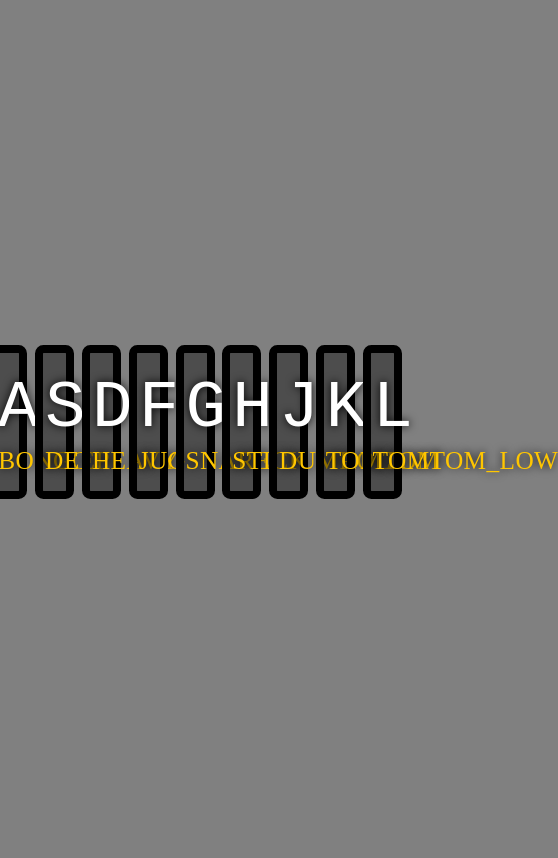
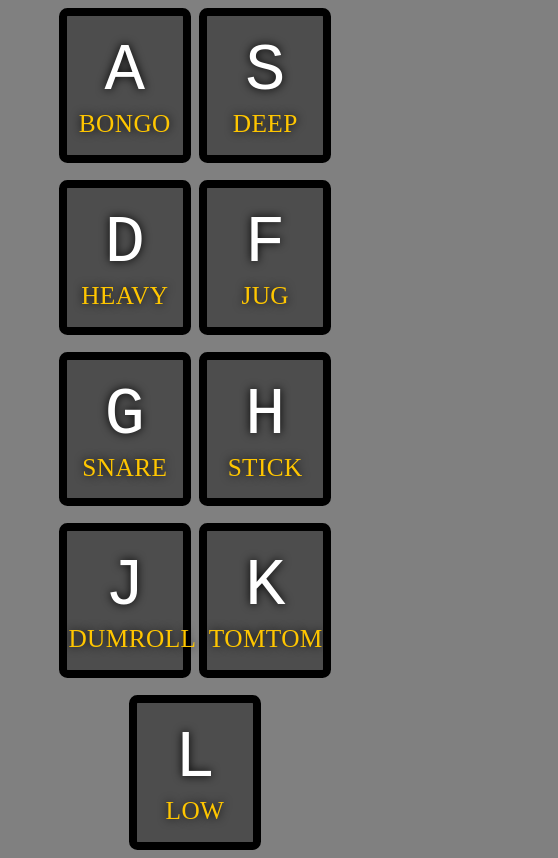
Before and after one commit to michalplebanski/js-drum, a website: page public/index.html in a window 390 px wide. Shown: the whole page, 558 px wide, since content can reach past the window. Drawn offline with Linux system fonts and the light colour scheme.

Commit message:
adding js, rwd and prefix

```diff
--- a/public/index.html
+++ b/public/index.html
@@ -1,6 +1,7 @@
 <!DOCTYPE html>
 <html>
 <head>
+	<meta name="viewport" content="width=device-width, initial-scale=1">
     <meta charset="UTF-8">
     <title>JS-drum</title>
     <link rel="stylesheet" href="main.css">
@@ -41,7 +42,7 @@
         </div>
         <div data-key="76" class="keys__element">
             <kbd class="keys__element--letter">L</kbd>
-            <span class="keys__element--sound">tomtom_low</span>
+            <span class="keys__element--sound">low</span>
         </div>
     </div>
     <audio data-key="65" src="music/beat_bongo.wav"></audio>
--- a/src/script.js
+++ b/src/script.js
@@ -1,8 +1,10 @@
 const removeTransition = e => {
   if (e.propertyName !== "transform") return;
   e.target.classList.remove("playing");
+  console.log(e);
 }
-function playSound(e) {
+
+const playSound = e => {
   const audio = document.querySelector(`audio[data-key="${e.keyCode}"]`);
   const key = document.querySelector(`div[data-key="${e.keyCode}"]`);
   if (!audio) return;
@@ -10,6 +12,7 @@ function playSound(e) {
   audio.currentTime = 0;
   audio.play();
 }
+
 const keys = Array.from(document.querySelectorAll(".keys__element"));
 keys.forEach(key => key.addEventListener("transitionend", removeTransition));
 window.addEventListener("keydown", playSound);
--- a/src/style/main.scss
+++ b/src/style/main.scss
@@ -1,23 +1,42 @@
 * {
-  box-sizing: border-box;
+  -webkit-box-sizing: border-box;
+          box-sizing: border-box;
 }
 
 body {
+	min-height: 100vh;
+	width: 100%;
 	margin: 0;
 	padding: 0;
+	display: -webkit-box;
+	display: -ms-flexbox;
+	display: flex;
+	-webkit-box-pack: center;
+	    -ms-flex-pack: center;
+	        justify-content: center;
+	-webkit-box-align: center;
+	    -ms-flex-align: center;
+	        align-items: center;
 	background-color: grey;
   	font-size: 0.6vh;
 }
 
 .keys {
-	min-height: 100vh;
+	min-height: 40vh;
 	width: 100%;
+	display: -webkit-box;
+	display: -ms-flexbox;
 	display: flex;
-	flex: 1;
-	justify-content: center;
-	align-items: center;
+	-webkit-box-pack: center;
+	    -ms-flex-pack: center;
+	        justify-content: center;
+	-webkit-box-align: center;
+	    -ms-flex-align: center;
+	        align-items: center;
+	-ms-flex-wrap: wrap;
+	    flex-wrap: wrap;
 	&__element {
-		width: 10vw;
+		width: 10%;
 		margin: 1vh 1vw;
 		padding: 2vh 0.5vw;
 		background-color: rgba(0, 0, 0, 0.4);
@@ -27,6 +46,8 @@ body {
 		text-shadow: 0 0 10px black;
 		border: 1vh solid black;
 		border-radius: 1vh;
+		-webkit-transition: all .07s ease;
+		-o-transition: all .07s ease;
 		transition: all .07s ease;
 		&--letter {
 			display: block;
@@ -42,7 +63,58 @@ body {
 }
 
 .playing {
-	transform: scale(1.1);
+	-webkit-transform: scale(1.1);
+	    -ms-transform: scale(1.1);
+	        transform: scale(1.1);
 	border-color: #ffc600;
-	box-shadow: 0 0 10px #ffc600;
+	-webkit-box-shadow: 0 0 10px #ffc600;
+	        box-shadow: 0 0 10px #ffc600;
 }
+
+@media (max-width: 1300px) {
+	.keys {
+		&__element {
+			width: 12%;
+		}
+	}
+}
+
+@media (max-width: 1100px) {
+	.keys {
+		&__element {
+			width: 14%;
+		}
+	}
+}
+
+@media (max-width: 840px) {
+	.keys {
+		&__element {
+			width: 18%;
+		}
+	}
+}
+
+@media (max-width: 700px) {
+	.keys {
+		&__element {
+			width: 23%;
+		}
+	}
+}
+
+@media (max-width: 520px) {
+	.keys {
+		&__element {
+			width: 30%;
+		}
+	}
+}
+
+@media (max-width: 420px) {
+	.keys {
+		&__element {
+			width: 34%;
+		}
+	}
+}
```
Also changed, not shown: public/main.css.
